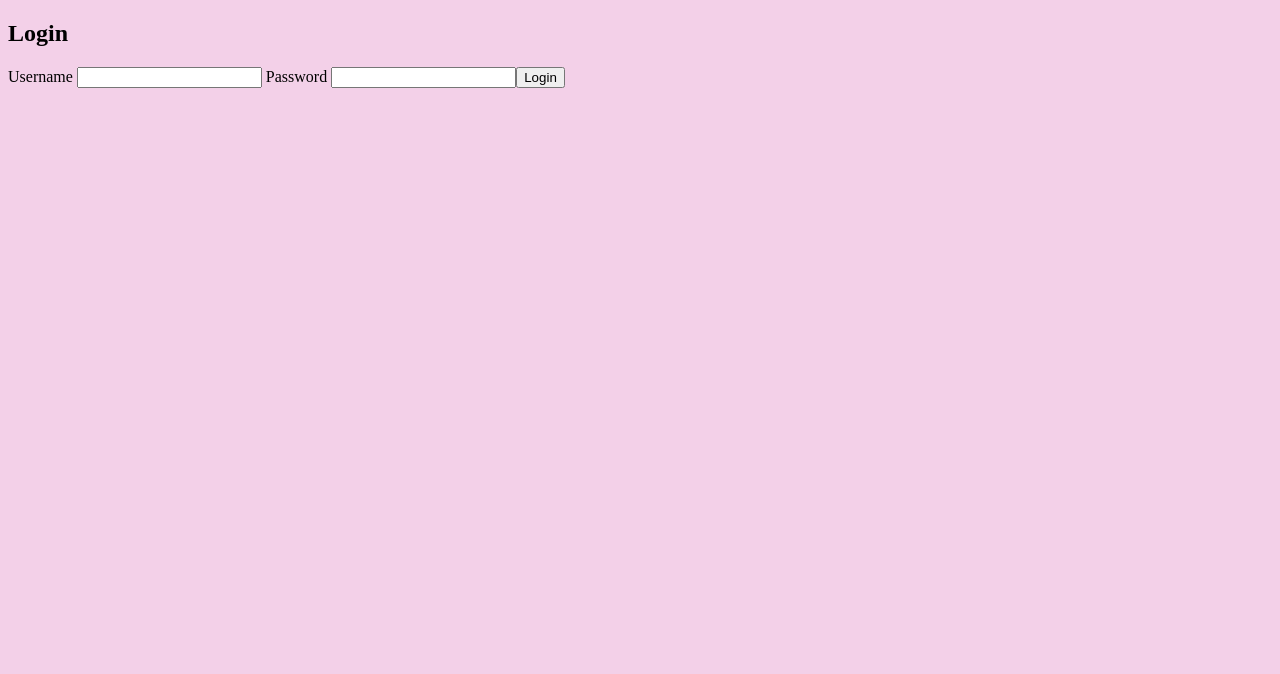
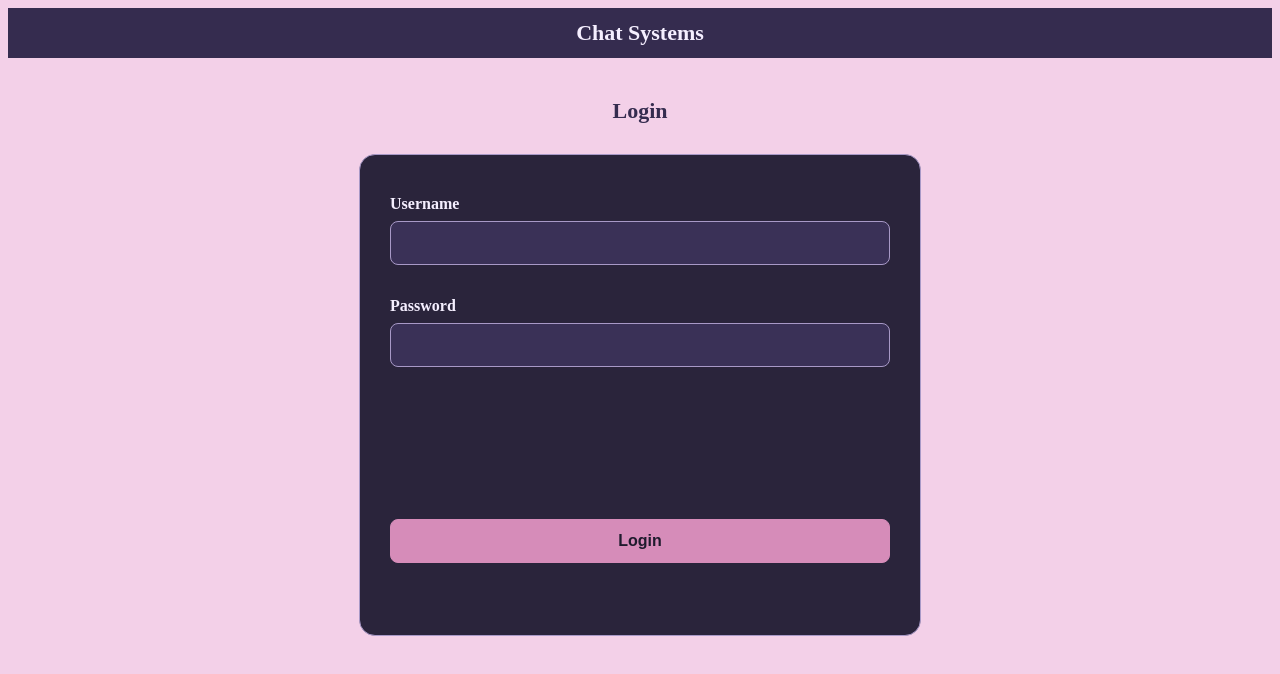
Before and after one commit to Zxhraee/Chat-System-Application, an Angular app in the folder frontend/: page /login in a window 1280 px wide. Shown: the top 674 px of the page. Built offline with nearby package versions, Linux system fonts and the light colour scheme.

Commit message:
Added styling to login page

```diff
--- a/frontend/src/app/app.component.html
+++ b/frontend/src/app/app.component.html
@@ -1,6 +1,6 @@
 <header *ngIf="user() as user" class="navbar">
   <div class="left">
-    <a routerLink="/menu" >Chat System</a>
+    <p>Chat System</p>
 
     <a routerLink="/menu" routerLinkActive="active" [routerLinkActiveOptions]="{ exact: true }">Menu</a>
 
@@ -10,7 +10,9 @@
   </div>
 
   <div class="right">
-    <span class="user-display">{{ user.username }} - <small>{{ user.role }}</small></span>
+    <span class="user-display">
+      {{ user.username }} - <small>{{ user.role.replace('_', ' ') }}</small>
+    </span>
     <button type="button" (click)="logout()">Logout</button>
   </div>
 </header>
--- a/frontend/src/app/app.component.ts
+++ b/frontend/src/app/app.component.ts
@@ -12,7 +12,7 @@ import { User } from './models/user';
   styleUrl: './app.component.scss'
 })
 export class AppComponent {
-  title = 'chat-frontend';
+  title = 'Chat System';
 
   constructor(private auth: AuthService, private router: Router) {}
 
--- a/frontend/src/app/pages/login/login.component.html
+++ b/frontend/src/app/pages/login/login.component.html
@@ -1,3 +1,7 @@
+<header class="app-header">
+  Chat Systems
+</header>
+
 <h2>Login</h2>
 
 <form (ngSubmit)="submit()">
@@ -14,4 +18,4 @@
   <button type="submit">Login</button>
 </form>
 
-<p *ngIf="error" style="color:red">{{ error }}</p>
+<p *ngIf="error">{{ error }}</p>
--- a/frontend/src/app/pages/login/login.component.scss
+++ b/frontend/src/app/pages/login/login.component.scss
@@ -0,0 +1,102 @@
+html, body {
+    height: 100%;
+    margin: 0;
+    padding: 0;
+    background: #e8d6e8;
+    font-family: Arial, sans-serif;
+    display: flex;
+    flex-direction: column;
+    align-items: center;
+  }
+
+  .app-header {
+    width: 100%;
+    padding: 12px 0;
+    background: #352c4f;
+    color: #f5efff;
+    font-size: 22px;
+    font-weight: 700;
+    text-align: center;
+    margin-bottom: 40px;
+  }
+
+  h2 {
+    text-align: center;
+    font-size: 22px;
+    font-weight: 700;
+    color: #352c4f;
+    margin-bottom: 30px;
+  }
+
+  form {
+    max-width: 500px;
+    width: 100%;
+    height: 400px;
+    margin: 0 auto;
+    padding: 40px 30px;
+    background: #2a243b;
+    border: 1px solid #a899c7;
+    border-radius: 16px;
+    display: flex;
+    flex-direction: column;
+    gap: 22px;
+    color: #f5efff;
+  }
+
+  label {
+    display: flex;
+    flex-direction: column;
+    font-weight: 600;
+    color: #f5efff;
+    gap: 8px;
+  }
+
+  input {
+    padding: 12px 18px;
+    margin-bottom: 10px;
+    border: 1px solid #a899c7;
+    border-radius: 8px;
+    background: #3a3157;
+    color: #f5efff;
+    font-size: 16px;
+    outline: none;
+  }
+
+  input:focus {
+    border-color: #d68cb9;
+    box-shadow: 0 0 0 3px rgba(214, 140, 185, 0.35);
+  }
+
+  input::placeholder {
+    color: #bfb2db;
+  }
+
+  button {
+    padding: 12px 16px;
+    margin-top: 120px;
+    border: 1px solid #d68cb9;
+    border-radius: 8px;
+    background: #d68cb9;
+    color: #1f1b2d;
+    font-weight: 700;
+    cursor: pointer;
+    transition: filter 0.2s;
+    font-size: 16px;
+  }
+
+  button:hover {
+    filter: brightness(1.08);
+  }
+
+  button:focus-visible {
+    outline: none;
+    box-shadow: 0 0 0 3px rgba(214, 140, 185, 0.35);
+  }
+
+  p {
+    margin-top: 12px;
+    text-align: center;
+    color: #ff8ccf;
+    font-weight: 600;
+    font-size: 14px;
+  }
--- a/frontend/src/app/services/storage.service.ts
+++ b/frontend/src/app/services/storage.service.ts
@@ -18,7 +18,7 @@ export class StorageService {
   private seed(){
     const superUser = {
       id: crypto.randomUUID(),
-      username:'super',
+      username:'Super',
       email:'superuser@gmail.com',
       password:'123',
       role:'SUPER_ADMIN',
--- a/frontend/src/index.html
+++ b/frontend/src/index.html
@@ -2,10 +2,10 @@
 <html lang="en">
 <head>
   <meta charset="utf-8">
-  <title>ChatFrontend</title>
+  <title>Chat System</title>
   <base href="/">
   <meta name="viewport" content="width=device-width, initial-scale=1">
-  <link rel="icon" type="image/x-icon" href="favicon.ico">
+  <link rel="icon" type="image/x-icon" href="favicon_.ico">
 </head>
 <body>
   <app-root></app-root>
```
Also changed, not shown: 1 other file (tests, documents, lock files or other folders).
